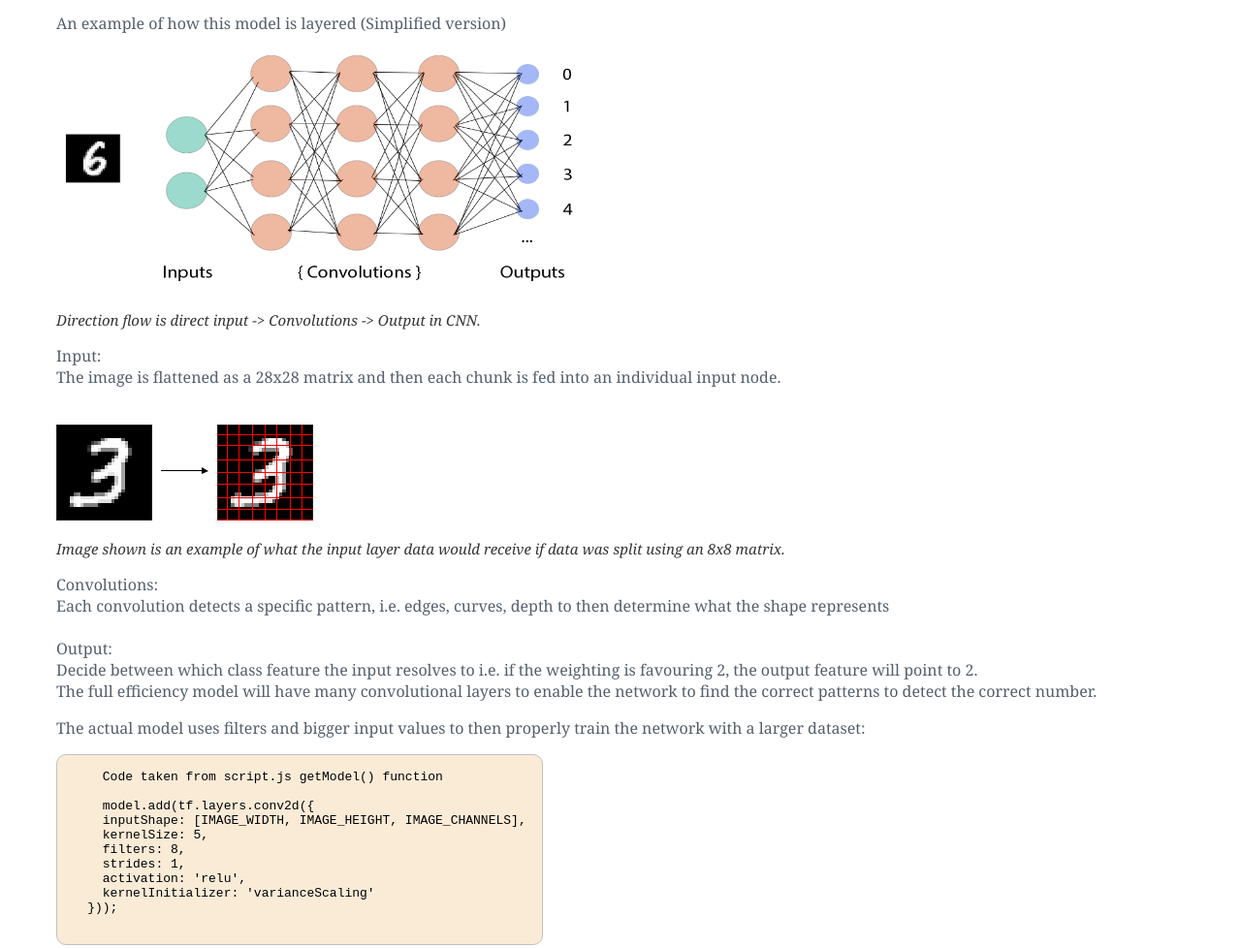
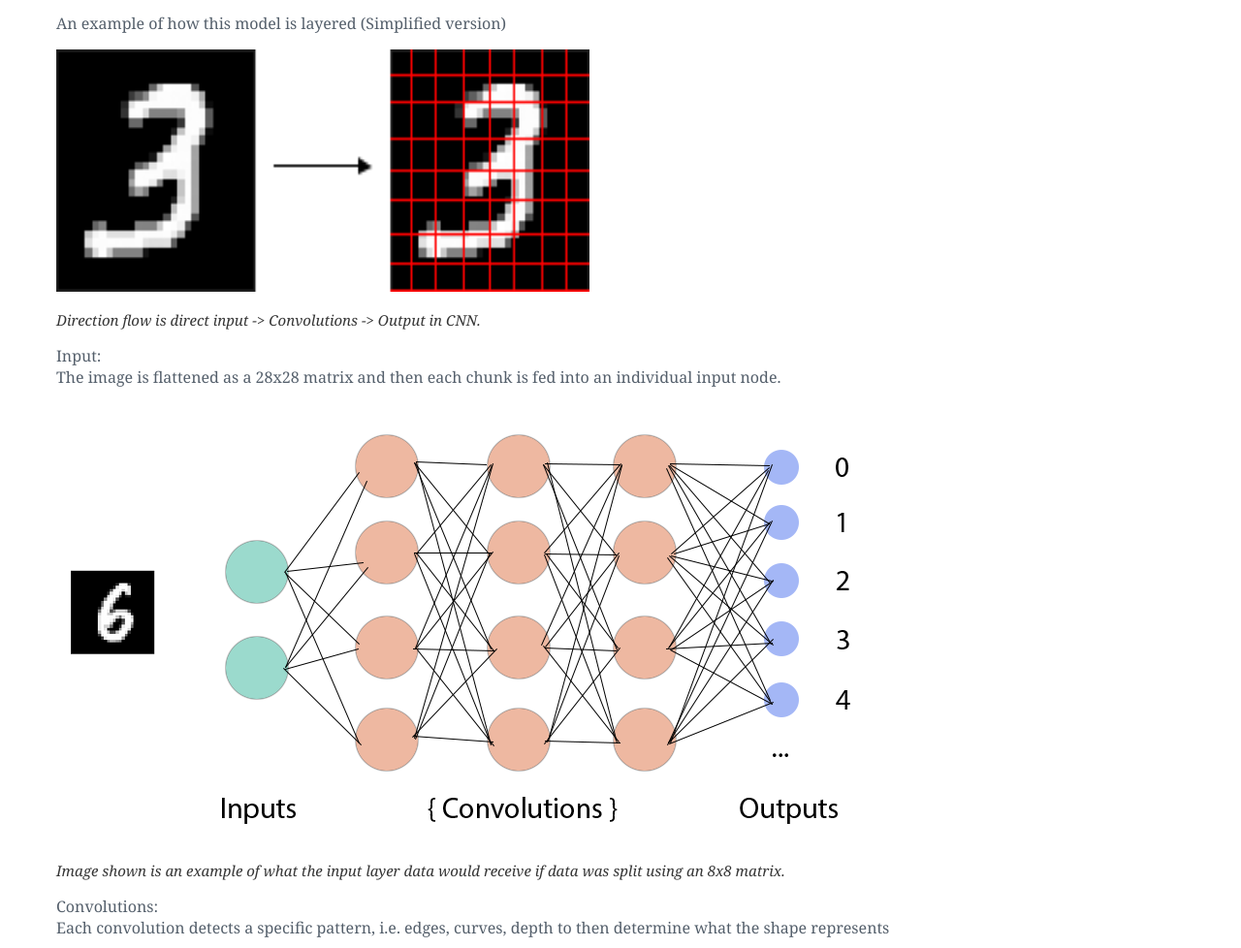
Before and after one commit to AsaasBaig/nnpackage, a plain HTML site: page cnn.html in a window 1280 px wide. Shown: the part 937-1915 px from the top of the page at 97% size. Drawn offline with Linux system fonts and the light colour scheme.

Commit message:
Images
Fixed links.

```diff
--- a/cnn.html
+++ b/cnn.html
@@ -83,7 +83,7 @@
         An example of how this model is layered (Simplified version)
       </p>
       <div id="neuron-image">
-        <img src="../images/CNNLayersMNIST.png" width="550px" height="250px" alt="CNN Layers Graph Perceptron">
+        <img src="https://raw.githubusercontent.com/AsaasBaig/nnpackage/gh-pages/images/CNNDataGrid.png" width="550px" height="250px" alt="CNN Layers Graph Perceptron">
       </div>
       <p class="highlighted-text">
         Direction flow is direct input -> Convolutions -> Output in CNN.
@@ -94,7 +94,7 @@
         The image is flattened as a 28x28 matrix and then each chunk is fed into an individual input node.
         <br><br>
       </p>
-      <img src="../images/CNNDataGrid.png" alt="Data with Grid outlines">
+      <img src="https://raw.githubusercontent.com/AsaasBaig/nnpackage/gh-pages/images/CNNLayersMnist.png" alt="Data with Grid outlines">
       <p class='highlighted-text'>
         Image shown is an example of what the input layer data would receive if data was split using an 8x8 matrix.
       </p>
```
